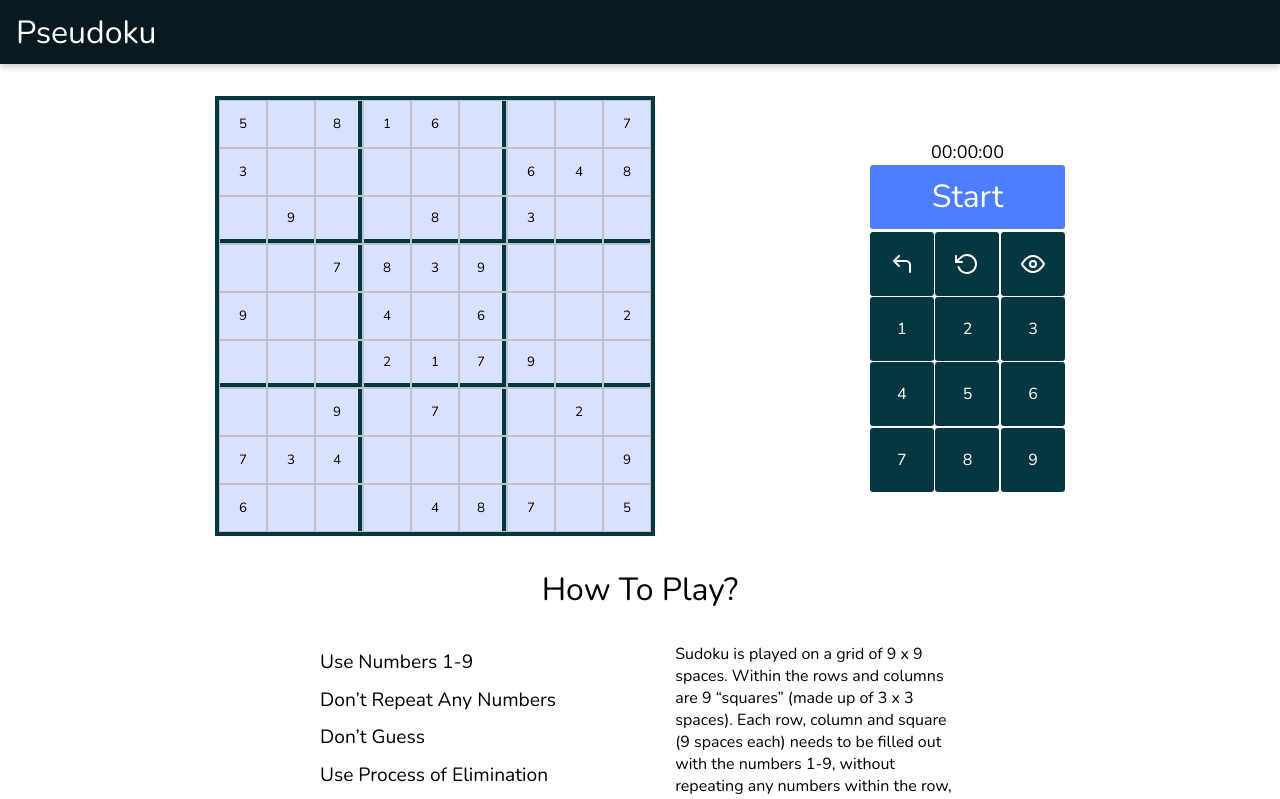
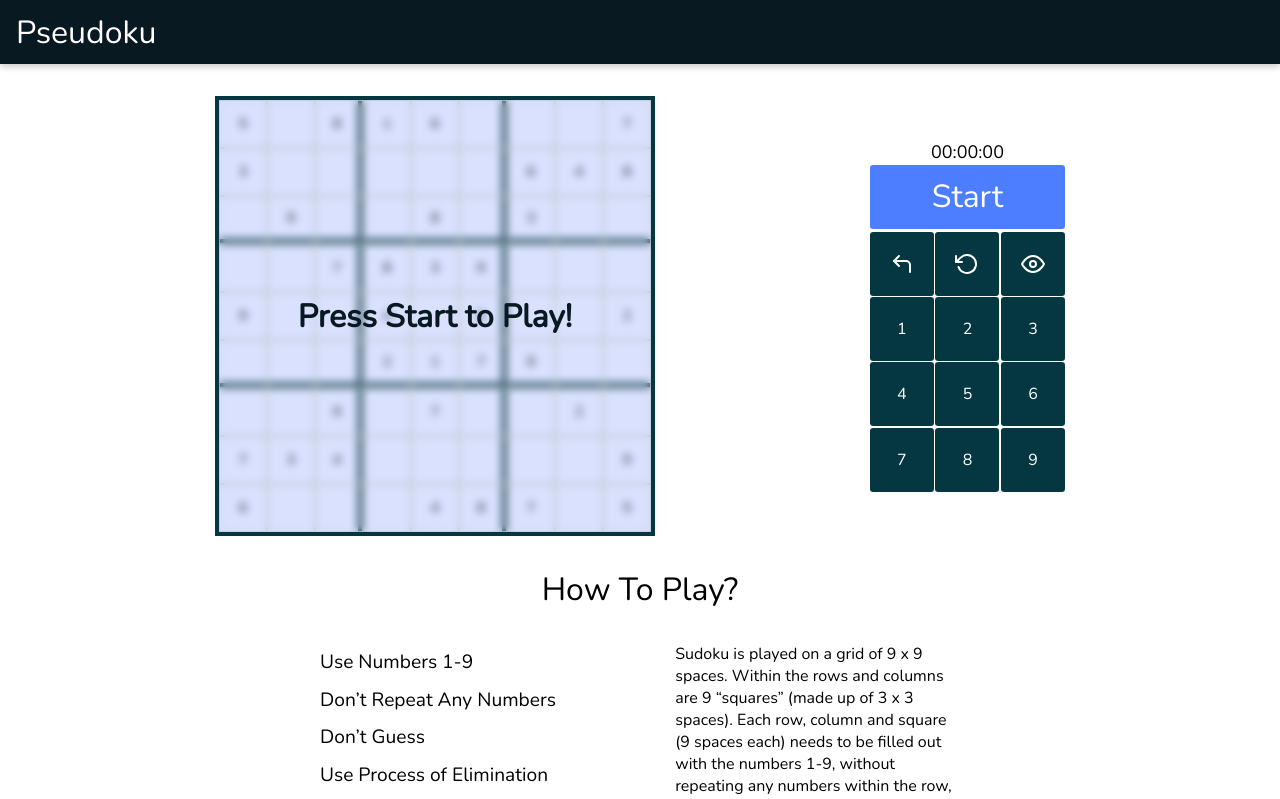
Before and after one commit to KND-Devsnest/pseudoku, a React (Create React App) app: page / in a window 1280 px wide. Shown: the top 799 px of the page. Built offline with nearby package versions, Linux system fonts and the light colour scheme.

Commit message:
pause-resume done ✅

```diff
--- a/src/components/Board.jsx
+++ b/src/components/Board.jsx
@@ -6,7 +6,8 @@ import { GlobalContext } from "./GlobalContext";
 import { divideGrid } from "../utils/divideGrid";
 
 const Board = ({ randomElement }) => {
-  const { dispatch } = useContext(GlobalContext);
+  const { dispatch, state } = useContext(GlobalContext);
+  const { hasStarted, isPaused } = state;
   const boardRef = useRef();
   // useEffect(() => {
   //   dispatch({ type: "SET_BOARDREF", value: boardRef });
@@ -45,7 +46,12 @@ const Board = ({ randomElement }) => {
 
   //console.log(puzzle);
   return (
-    <div ref={boardRef} className={style["sudoku-board"]}>
+    <div
+      ref={boardRef}
+      className={`${style["sudoku-board"]} ${
+        hasStarted && !isPaused ? null : `${style.disabled}`
+      }`}
+    >
       <BoardContext.Provider
         value={{ isSelected, setSelected, solution, puzzle }}
       >
@@ -74,6 +80,19 @@ const Board = ({ randomElement }) => {
       </BoardContext.Provider>
 
       {/* <button onClick={()=>console.log(puzzle)}>Click</button> */}
+
+      {/* Overlay on the Board while the game hasn't started yet or is paused */}
+      <div
+        className={`${style.overlay} ${
+          state.hasStarted && !state.isPaused ? null : `${style.overlayShow}`
+        }`}
+      >
+        {!state.hasStarted
+          ? "Press Start to Play!"
+          : state.isPaused
+          ? "Paused"
+          : ""}
+      </div>
     </div>
   );
 };
--- a/src/components/GlobalContext.js
+++ b/src/components/GlobalContext.js
@@ -2,7 +2,13 @@ import { createContext, useReducer } from "react";
 
 export const GlobalContext = createContext();
 
-const initialState = { boardRef: null, resetPuzzle: null, undoPuzzle: null };
+const initialState = {
+  boardRef: null,
+  resetPuzzle: null,
+  undoPuzzle: null,
+  hasStarted: false,
+  isPaused: false,
+};
 
 const globalReducer = (state = initialState, action) => {
   switch (action.type) {
@@ -13,6 +19,10 @@ const globalReducer = (state = initialState, action) => {
       return { ...state, resetPuzzle: action.value };
     case "SET_UNDO_PUZZLE":
       return { ...state, undoPuzzle: action.value };
+    case "SET_HAS_STARTED":
+      return { ...state, hasStarted: action.value };
+    case "SET_IS_PAUSED":
+      return { ...state, isPaused: action.value };
     default:
       return state;
   }
--- a/src/components/Toolbox.jsx
+++ b/src/components/Toolbox.jsx
@@ -2,26 +2,32 @@ import React, { useContext } from "react";
 import style from "../styles/Toolbox.module.css";
 import { GlobalContext } from "./GlobalContext";
 const Toolbox = ({ stopwatch }) => {
-  const { state } = useContext(GlobalContext);
+  const { state, dispatch } = useContext(GlobalContext);
   const btnpressed = (x) => {
     //console.log(x);
     switch (x) {
       case "start":
         stopwatch.start();
+        dispatch({ type: "SET_HAS_STARTED", value: true });
         break;
       case "pause":
         stopwatch.pause();
+        dispatch({ type: "SET_IS_PAUSED", value: true });
         break;
       case "resume":
         stopwatch.resume();
+        dispatch({ type: "SET_IS_PAUSED", value: false });
         break;
       case "undo":
+        if (!state.hasStarted || state.isPaused) return;
         if (state.undoPuzzle) state.undoPuzzle();
         break;
       case "reset":
+        if (!state.hasStarted || state.isPaused) return;
         if (state.resetPuzzle) state.resetPuzzle();
         break;
       case "hint":
+        if (!state.hasStarted || state.isPaused) return;
         break;
       default:
         break;
@@ -34,7 +40,7 @@ const Toolbox = ({ stopwatch }) => {
           btnpressed(
             stopwatch.isStopwatchRunning
               ? "pause"
-              : stopwatch.time > 0
+              : state.hasStarted
               ? "resume"
               : "start"
           );
@@ -44,7 +50,7 @@ const Toolbox = ({ stopwatch }) => {
         <h1>
           {stopwatch.isStopwatchRunning
             ? "Pause"
-            : stopwatch.time > 0
+            : state.hasStarted
             ? "Resume"
             : "Start"}
         </h1>
--- a/src/styles/Board.module.css
+++ b/src/styles/Board.module.css
@@ -9,6 +9,23 @@
   align-items: center;
   justify-items: center;
   background-color: white;
+  position: relative;
+}
+
+.overlay {
+  display: none;
+  position: absolute;
+  width: 100%;
+  height: 100%;
+  font-size: 2rem;
+  font-weight: 700;
+  color: var(--darker);
+  place-items: center;
+  backdrop-filter: blur(4px);
+}
+
+.overlayShow {
+  display: grid;
 }
 
 .disabled {
```
